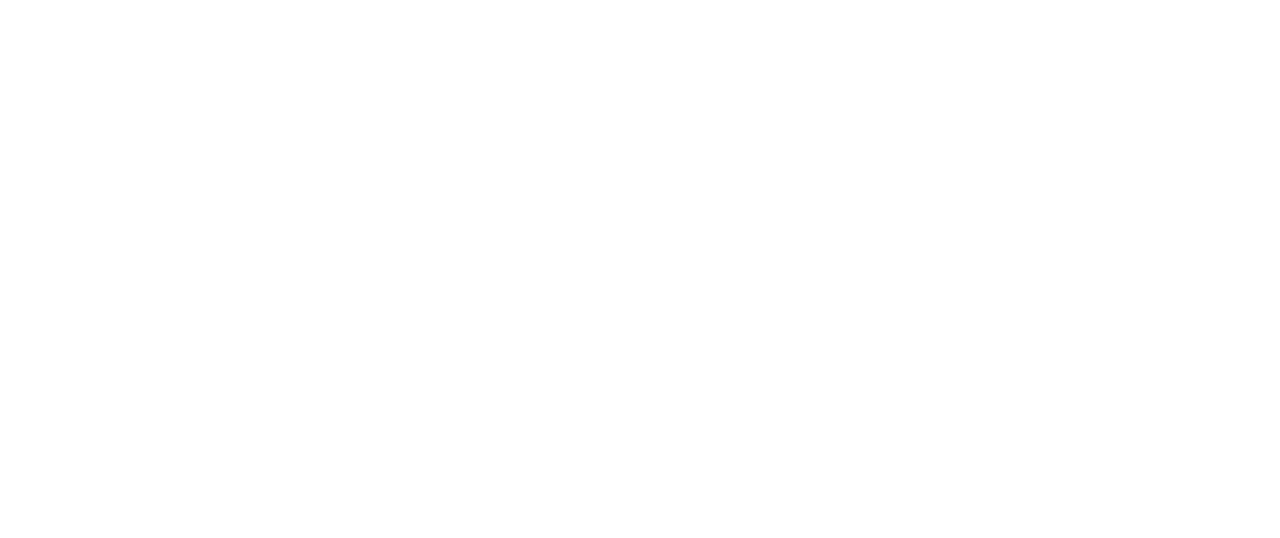
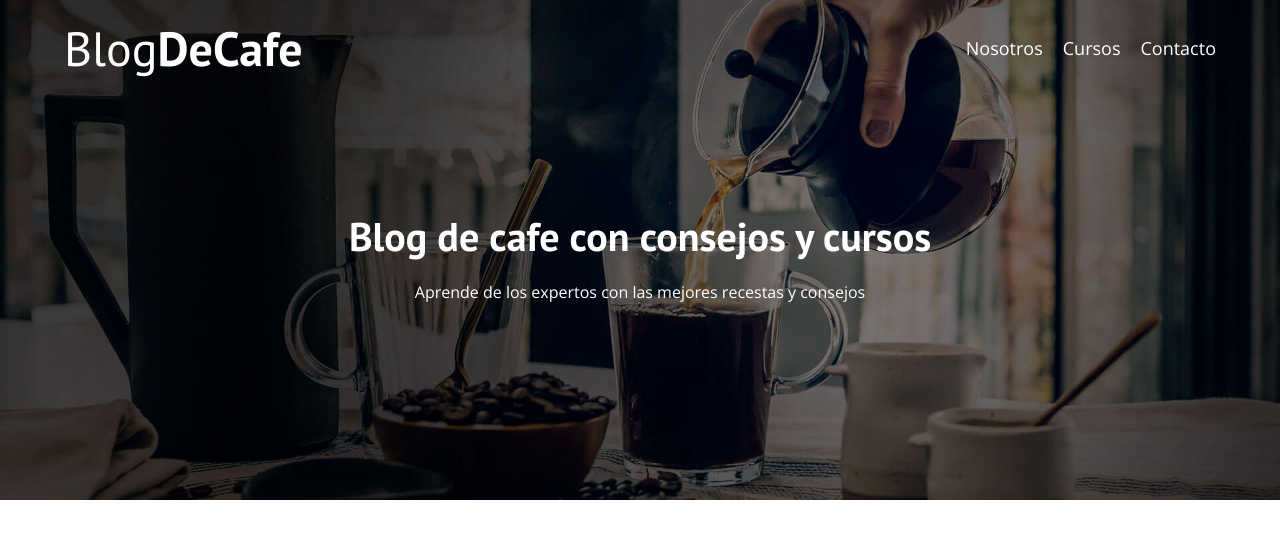
Before and after one commit to NGabrielHrz/BlogCafe, a plain HTML site: page index.html in a window 1280 px wide. Drawn offline with nearby package versions, Linux system fonts and the light colour scheme.

Commit message:
Header concluido

```diff
--- a/css/style.css
+++ b/css/style.css
@@ -46,11 +46,59 @@ img {
     max-width: 100%;
 }
 .no-margin {
-    margin: 0!important;
+    margin: 0;
 }
 .no-padding {
-    padding: 0!important;
+    padding: 0;
 }
 .centrar-text {
     text-align: center;
 }
+
+/* HEADER */
+.header {
+    background-image: url(../img/banner.jpg);
+    height: 50rem;
+    background-size: cover;
+    background-repeat: no-repeat;
+    background-position: center center;
+    overflow: hidden;
+}
+.header__texto {
+    text-align: center;
+    color: var(--withe);
+    margin-top: 3rem;
+}
+@media (min-width: 768px) {
+    .header__texto {
+        margin-top: 10rem;
+    }
+}
+@media (min-width: 768px) {
+    .barra {
+        display: flex;
+        justify-content: space-between;
+        align-items: center;
+    }
+}
+.logo {
+    color: var(--withe);
+}
+.logo__nombre {
+    font-weight: 400;
+}
+.logo__bold {
+    font-weight: 700;
+}
+.navegacion__enlace {
+    display: block;
+    text-align: center;
+    font-size: 1.8rem;
+    color: var(--withe);
+}
+@media (min-width: 768px) {
+    .navegacion {
+        display: flex;
+        gap: 2rem;
+    }
+}
--- a/index.html
+++ b/index.html
@@ -11,6 +11,23 @@
     <title>Blog de Café</title>
 </head>
 <body>
-
+    <header class="header">
+        <div class="contenedor">
+            <div class="barra">
+                <a class="logo" href="index.html">
+                    <h1 class="logo__nombre no-margin centrar-text">Blog<span class="logo__bold">DeCafe</span></h1>
+                </a>
+                <nav class="navegacion">
+                    <a href="nosotros.html" class="navegacion__enlace">Nosotros</a>
+                    <a href="cursos.html" class="navegacion__enlace">Cursos</a>
+                    <a href="contacto.html" class="navegacion__enlace">Contacto</a>
+                </nav>
+            </div>
+        </div>
+        <div class="header__texto">
+            <h2 class="no-margin">Blog de cafe con consejos y cursos</h2>
+            <p class="no-margin">Aprende de los expertos con las mejores recestas y consejos</p>
+        </div>
+    </header>
 </body>
 </html>
```
Also changed, not shown: contacto.html (added), cursos.html (added), nosotros.html (added).
